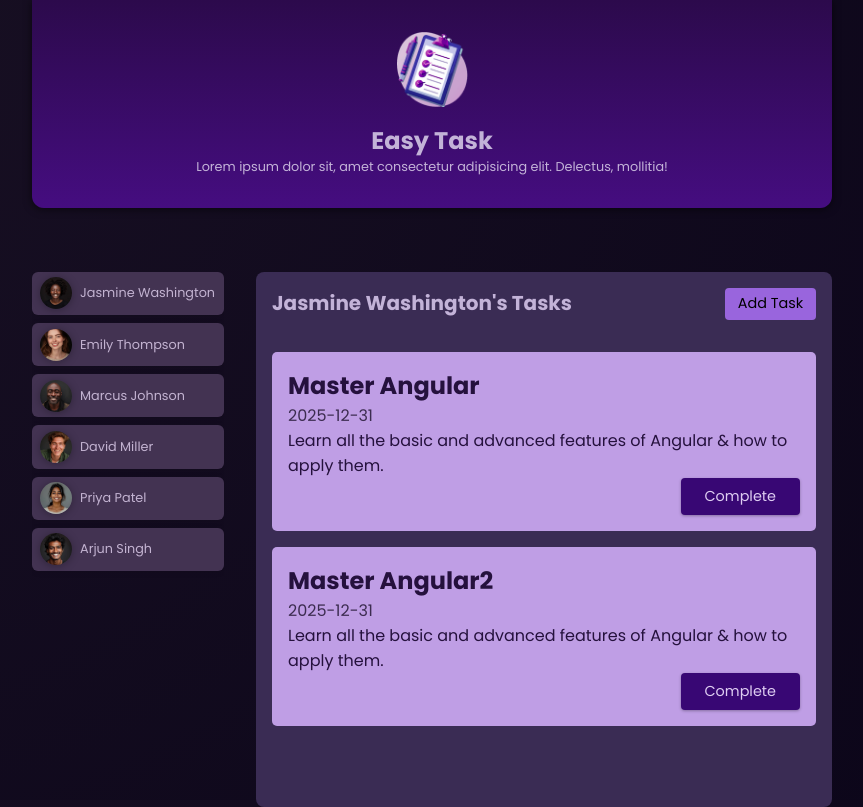
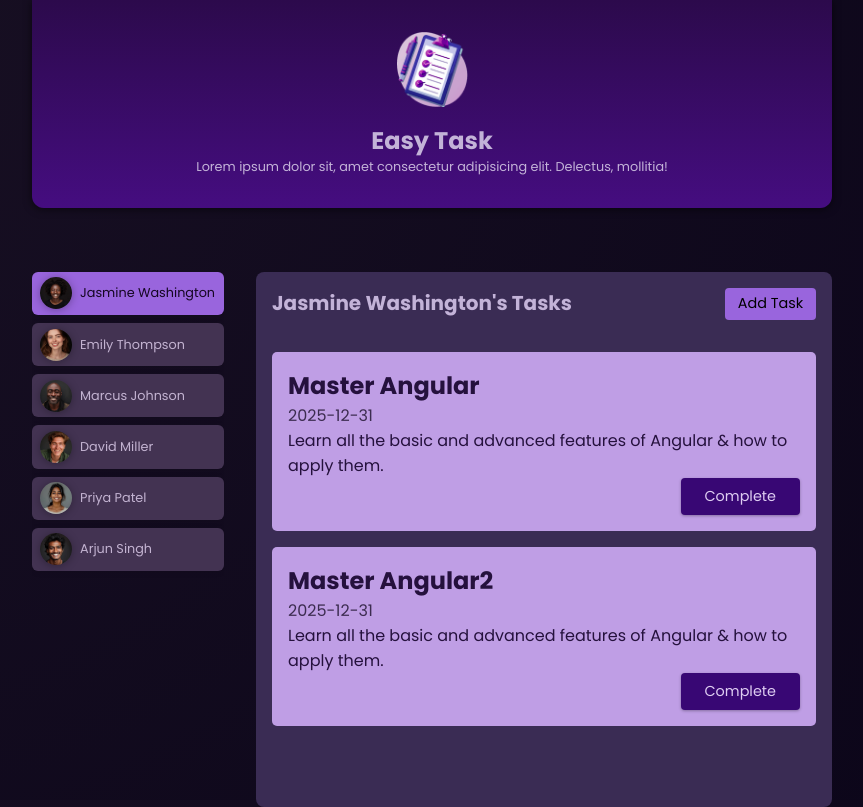
Before and after one commit to Hpt9/angular-first-project, an Angular app: page / in a window 1280 px wide. Both pictures are taken after a click on the button "Jasmine Washington". Shown: the whole page, without its empty margins (208-1071 px from the left). Built offline with nearby package versions, Linux system fonts and the light colour scheme.

Commit message:
task changed

```diff
--- a/src/app/app.component.html
+++ b/src/app/app.component.html
@@ -6,7 +6,7 @@
 
         <!-- <li *ngFor="let item of users"> old version of for-->
         <li>
-          <app-user [user]="item" (selectedUser)="userClicked($event)"/>
+          <app-user [user]="item" (selectedUser)="userClicked($event)" [isSelected]="item.id===selectedID"/>
         </li>
       <!-- } -->
     }
--- a/src/app/tasks/task/task.component.html
+++ b/src/app/tasks/task/task.component.html
@@ -3,6 +3,6 @@
     <time>{{task.dueDate}}</time>
     <p>{{task.summary}}</p>
     <p class="actions">
-        <button>Complete</button>
+        <button (click)="taskComplete()">Complete</button>
     </p>
 </article>
--- a/src/app/tasks/task/task.component.ts
+++ b/src/app/tasks/task/task.component.ts
@@ -1,4 +1,4 @@
-import { Component, Input } from '@angular/core';
+import { Component, EventEmitter, Input, Output } from '@angular/core';
 interface TaskOBJ{
   id: string;
   userId: string;
@@ -14,5 +14,10 @@ interface TaskOBJ{
   styleUrl: './task.component.scss'
 })
 export class TaskComponent {
+  @Output() complete = new EventEmitter<string>()
   @Input({required:true}) task!:TaskOBJ;
+
+  taskComplete(){
+    this.complete.emit(this.task.id)
+  }
 }
--- a/src/app/tasks/tasks.component.html
+++ b/src/app/tasks/tasks.component.html
@@ -8,7 +8,7 @@
     <ul>
         @for (item of userTasks; track $index) {
             <li>
-                <app-task [task]="item"/>
+                <app-task [task]="item" (complete)="taskComplete($event)"/>
             </li>
         }
     </ul>
--- a/src/app/tasks/tasks.component.ts
+++ b/src/app/tasks/tasks.component.ts
@@ -23,4 +23,7 @@ export class TasksComponent {
   get userTasks(){
     return this.tasks.filter((task)=>task.userId===this.id);
   }
+  taskComplete(id:string){
+    this.tasks = this.tasks.filter((task)=>task.id!==id)
+  }
 }
--- a/src/app/user/user.component.html
+++ b/src/app/user/user.component.html
@@ -1,5 +1,5 @@
 <div>
-    <button (click)="onUserClick()">
+    <button [class.active]="isSelected" (click)="onUserClick()">
         <img src = {{imagePath}}/>
         <span>{{user.name}}</span>
     </button>
--- a/src/app/user/user.component.ts
+++ b/src/app/user/user.component.ts
@@ -15,6 +15,7 @@ interface User {
 })
 export class UserComponent {
   @Input({required:true}) user!:User;
+  @Input({required:true}) isSelected!:boolean;
   @Output() selectedUser= new EventEmitter<string>();
   @Output() sUserName = new EventEmitter<string>();
   //selectedUser = output<string>()
```
